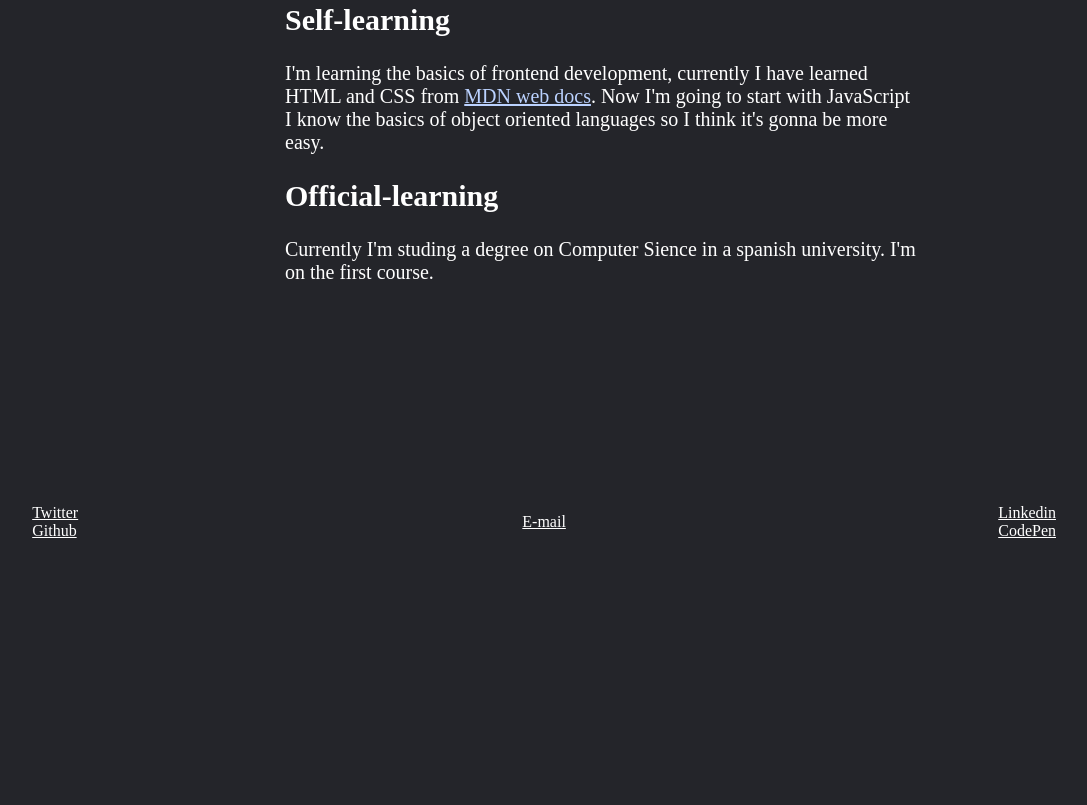
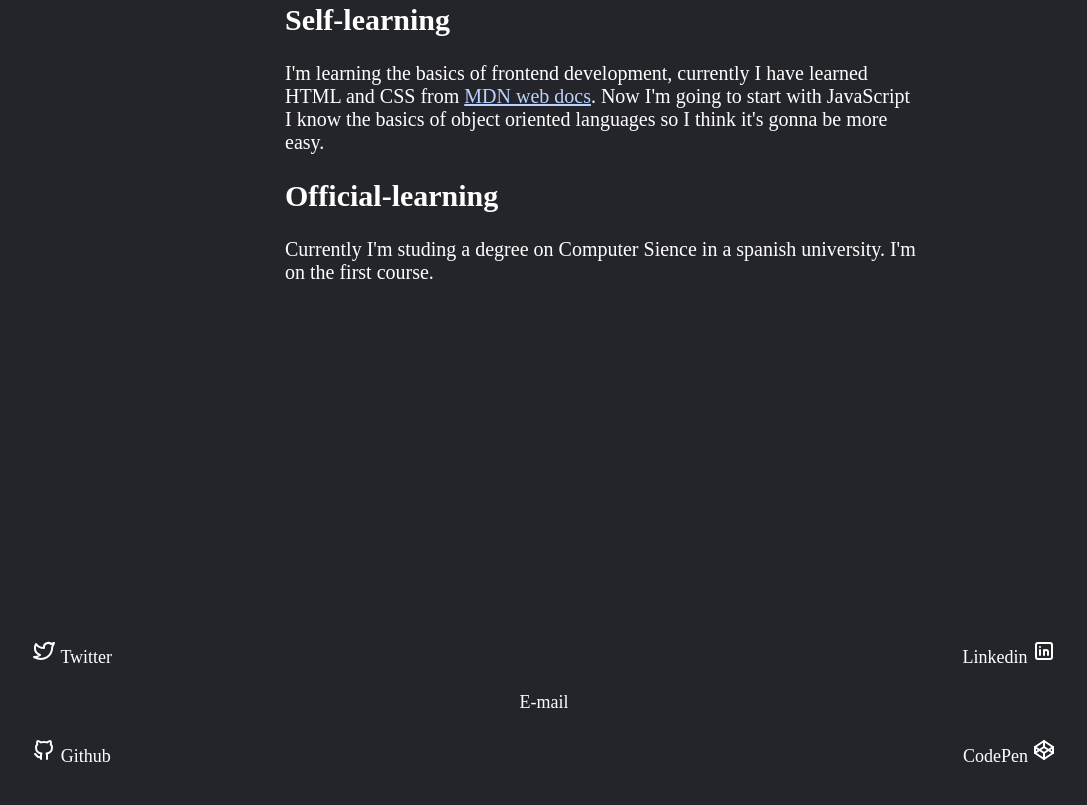
Before and after one commit to 0xrxdri/test, a plain HTML site: page porfolio/index.html in a window 1280 px wide. Shown: the part 1834-2639 px from the top of the page, without its empty margins (39-1126 px from the left). Before the commit the page ends 2382 px from the top, so only its background shows below. Drawn offline with Linux system fonts and the light colour scheme.

Commit message:
Some HTML and CSS changes

```diff
--- a/porfolio/css/style.css
+++ b/porfolio/css/style.css
@@ -111,9 +111,19 @@ header li a:hover{
   grid-template-columns: 30% 30% 30%;
   width: 90%;
   margin: 0 auto;
+  padding-top: 100px;
+  padding-bottom: 100px;
 }
-.con1, .cont2, .cont3{
+.RRSS a{
+  font-size: 18px;
+  text-decoration: none;
+}
+.cont1, .cont2, .cont3{
   width: 280px;
+}
+.cont1 div{
+  padding-top: 35px;
+  padding-bottom: 35px;
 }
 .cont2{
   margin: auto;
@@ -123,3 +133,7 @@ header li a:hover{
   margin: 0 0 0 auto;
   text-align: right;
 }
+.cont3 div{
+  padding-top: 35px;
+  padding-bottom: 35px;
+}
--- a/porfolio/index.html
+++ b/porfolio/index.html
@@ -97,10 +97,21 @@
             <div class="RRSS">
                 <div class="cont1">
                     <div class="Twitter">
-                        <a href="https://twitter.com/0xrxdri" target="_blank">Twitter</a>
+                        <a href="https://twitter.com/0xrxdri" target="_blank">
+                            <svg xmlns="http://www.w3.org/2000/svg" class="icon icon-tabler icon-tabler-brand-twitter" width="24" height="24" viewBox="0 0 24 24" stroke-width="2" stroke="currentColor" fill="none" stroke-linecap="round" stroke-linejoin="round">
+                                <path stroke="none" d="M0 0h24v24H0z" fill="none"></path>
+                                <path d="M22 4.01c-1 .49 -1.98 .689 -3 .99c-1.121 -1.265 -2.783 -1.335 -4.38 -.737s-2.643 2.06 -2.62 3.737v1c-3.245 .083 -6.135 -1.395 -8 -4c0 0 -4.182 7.433 4 11c-1.872 1.247 -3.739 2.088 -6 2c3.308 1.803 6.913 2.423 10.034 1.517c3.58 -1.04 6.522 -3.723 7.651 -7.742a13.84 13.84 0 0 0 .497 -3.753c0 -.249 1.51 -2.772 1.818 -4.013z"></path>
+                            </svg>
+                            Twitter
+                        </a>
                     </div>
                     <div class="Github">
-                        <a href="https://github.com/0xrxdri" target="_blank">Github</a>
+                        <a href="https://github.com/0xrxdri" target="_blank">
+                            <svg xmlns="http://www.w3.org/2000/svg" class="icon icon-tabler icon-tabler-brand-github" width="24" height="24" viewBox="0 0 24 24" stroke-width="2" stroke="currentColor" fill="none" stroke-linecap="round" stroke-linejoin="round">
+                                <path stroke="none" d="M0 0h24v24H0z" fill="none"></path>
+                                <path d="M9 19c-4.3 1.4 -4.3 -2.5 -6 -3m12 5v-3.5c0 -1 .1 -1.4 -.5 -2c2.8 -.3 5.5 -1.4 5.5 -6a4.6 4.6 0 0 0 -1.3 -3.2a4.2 4.2 0 0 0 -.1 -3.2s-1.1 -.3 -3.5 1.3a12.3 12.3 0 0 0 -6.2 0c-2.4 -1.6 -3.5 -1.3 -3.5 -1.3a4.2 4.2 0 0 0 -.1 3.2a4.6 4.6 0 0 0 -1.3 3.2c0 4.6 2.7 5.7 5.5 6c-.6 .6 -.6 1.2 -.5 2v3.5"></path>
+                             </svg>
+                            Github</a>
                     </div>
                 </div>
                 <div class="cont2">
@@ -110,10 +121,28 @@
                 </div>
                 <div class="cont3">
                     <div class="linkedin">
-                        <a href="www.linkedin.com/user" target="_blank">Linkedin</a>
+                        <a href="www.linkedin.com/user" target="_blank">Linkedin
+                            <svg xmlns="http://www.w3.org/2000/svg" class="icon icon-tabler icon-tabler-brand-linkedin" width="24" height="24" viewBox="0 0 24 24" stroke-width="2" stroke="currentColor" fill="none" stroke-linecap="round" stroke-linejoin="round">
+                                <path stroke="none" d="M0 0h24v24H0z" fill="none"></path>
+                                <path d="M4 4m0 2a2 2 0 0 1 2 -2h12a2 2 0 0 1 2 2v12a2 2 0 0 1 -2 2h-12a2 2 0 0 1 -2 -2z"></path>
+                                <path d="M8 11l0 5"></path>
+                                <path d="M8 8l0 .01"></path>
+                                <path d="M12 16l0 -5"></path>
+                                <path d="M16 16v-3a2 2 0 0 0 -4 0"></path>
+                             </svg>
+                        </a>
                     </div>
                     <div class="codepen">
                         <a href="https://codepen.io/0xrxdri" target="_blank">CodePen</a>
+                        <svg xmlns="http://www.w3.org/2000/svg" class="icon icon-tabler icon-tabler-brand-codepen" width="24" height="24" viewBox="0 0 24 24" stroke-width="2" stroke="currentColor" fill="none" stroke-linecap="round" stroke-linejoin="round">
+                            <path stroke="none" d="M0 0h24v24H0z" fill="none"></path>
+                            <path d="M3 15l9 6l9 -6l-9 -6l-9 6"></path>
+                            <path d="M3 9l9 6l9 -6l-9 -6l-9 6"></path>
+                            <path d="M3 9l0 6"></path>
+                            <path d="M21 9l0 6"></path>
+                            <path d="M12 3l0 6"></path>
+                            <path d="M12 15l0 6"></path>
+                         </svg>
                     </div>
                 </div>
             </div>
```
Also changed, not shown: porfolio/images/brand-codepen.svg (added), porfolio/images/brand-github.svg (added), porfolio/images/brand-linkedin.svg (added), porfolio/images/brand-twitter.svg (added).
